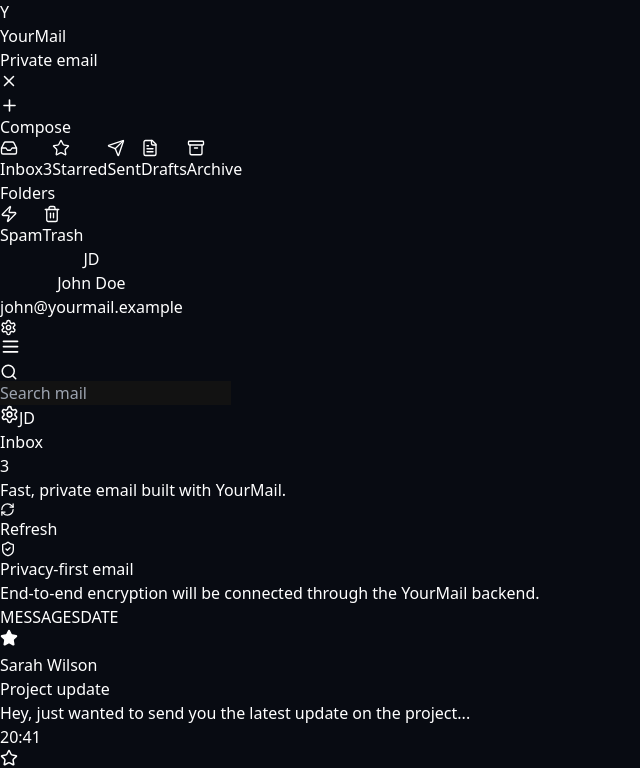
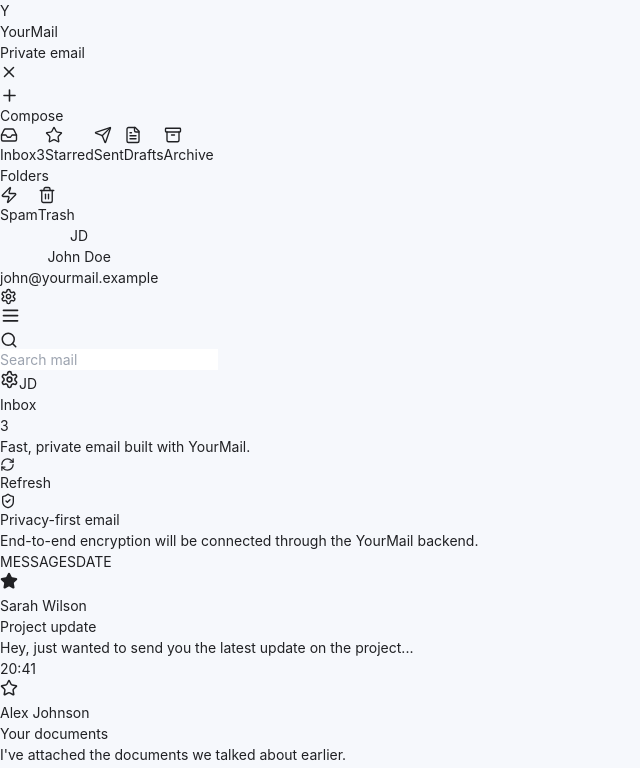
Before and after one commit to Shh12308/email-, a Next.js app: page / in a window 1280 px wide. Shown: the top 768 px of the page, without its empty margins (0-640 px from the left). Built offline with nearby package versions, Linux system fonts and the light colour scheme.

Commit message:
Update globals.css

```diff
--- a/app/globals.css
+++ b/app/globals.css
@@ -1,14 +1,258 @@
 @tailwind base;
 @tailwind components;
 @tailwind utilities;
+
 :root {
-  color-scheme: dark;
+  color-scheme: light;
+
+  --background: #f6f8fc;
+  --foreground: #202124;
+
+  --surface: #ffffff;
+  --surface-hover: #f2f6fc;
+  --surface-active: #e8f0fe;
+
+  --border: #dadce0;
+  --border-subtle: #e8eaed;
+
+  --muted: #5f6368;
+  --muted-light: #80868b;
+
+  --primary: #1a73e8;
+  --primary-hover: #1765cc;
+  --primary-soft: #e8f0fe;
+
+  --danger: #d93025;
+  --success: #188038;
+
+  --shadow-sm: 0 1px 2px rgba(60, 64, 67, 0.12);
+  --shadow-md: 0 2px 8px rgba(60, 64, 67, 0.15);
+
+  font-family:
+    Inter,
+    -apple-system,
+    BlinkMacSystemFont,
+    "Segoe UI",
+    Roboto,
+    Helvetica,
+    Arial,
+    sans-serif;
 }
+
 html,
 body {
   min-height: 100%;
 }
+
+html {
+  background: var(--background);
+}
+
 body {
   margin: 0;
-  background: #080b12;
+  background: var(--background);
+  color: var(--foreground);
+  font-size: 14px;
+  line-height: 1.5;
+  -webkit-font-smoothing: antialiased;
+  text-rendering: optimizeLegibility;
 }
+
+/* Better form controls */
+button,
+input,
+textarea,
+select {
+  font: inherit;
+}
+
+button {
+  color: inherit;
+}
+
+/* Scrollbars */
+* {
+  scrollbar-width: thin;
+  scrollbar-color: #c4c7c5 transparent;
+}
+
+*::-webkit-scrollbar {
+  width: 8px;
+  height: 8px;
+}
+
+*::-webkit-scrollbar-track {
+  background: transparent;
+}
+
+*::-webkit-scrollbar-thumb {
+  background: #c4c7c5;
+  border-radius: 999px;
+}
+
+*::-webkit-scrollbar-thumb:hover {
+  background: #9aa0a6;
+}
+
+/* Mail-style utility classes */
+@layer components {
+  .mail-surface {
+    background: var(--surface);
+    border: 1px solid var(--border-subtle);
+    border-radius: 12px;
+    box-shadow: var(--shadow-sm);
+  }
+
+  .mail-button {
+    display: inline-flex;
+    align-items: center;
+    justify-content: center;
+    gap: 8px;
+    min-height: 36px;
+    padding: 0 16px;
+    border: 0;
+    border-radius: 999px;
+    background: var(--surface);
+    color: var(--foreground);
+    cursor: pointer;
+    transition:
+      background 120ms ease,
+      box-shadow 120ms ease,
+      transform 120ms ease;
+  }
+
+  .mail-button:hover {
+    background: var(--surface-hover);
+    box-shadow: var(--shadow-sm);
+  }
+
+  .mail-button:active {
+    transform: scale(0.98);
+  }
+
+  .mail-button-primary {
+    background: var(--primary);
+    color: white;
+  }
+
+  .mail-button-primary:hover {
+    background: var(--primary-hover);
+  }
+
+  .mail-input {
+    width: 100%;
+    box-sizing: border-box;
+    min-height: 42px;
+    padding: 0 14px;
+    border: 1px solid var(--border);
+    border-radius: 8px;
+    outline: none;
+    background: var(--surface);
+    color: var(--foreground);
+    transition:
+      border-color 120ms ease,
+      box-shadow 120ms ease;
+  }
+
+  .mail-input::placeholder {
+    color: var(--muted-light);
+  }
+
+  .mail-input:focus {
+    border-color: var(--primary);
+    box-shadow: 0 0 0 3px rgba(26, 115, 232, 0.12);
+  }
+
+  .mail-row {
+    background: var(--surface);
+    border-bottom: 1px solid var(--border-subtle);
+    transition: background 100ms ease;
+  }
+
+  .mail-row:hover {
+    background: var(--surface-hover);
+  }
+
+  .mail-row-unread {
+    background: #f8fafd;
+    font-weight: 600;
+  }
+
+  .mail-nav-item {
+    display: flex;
+    align-items: center;
+    gap: 12px;
+    min-height: 40px;
+    padding: 0 16px;
+    border-radius: 0 20px 20px 0;
+    color: var(--foreground);
+    cursor: pointer;
+    transition: background 100ms ease;
+  }
+
+  .mail-nav-item:hover {
+    background: var(--surface-hover);
+  }
+
+  .mail-nav-item-active {
+    background: var(--primary-soft);
+    color: #174ea6;
+    font-weight: 600;
+  }
+
+  .mail-divider {
+    height: 1px;
+    background: var(--border-subtle);
+  }
+}
+
+/* Dark mode — closer to Proton Mail's dark UI */
+@media (prefers-color-scheme: dark) {
+  :root {
+    color-scheme: dark;
+
+    --background: #171717;
+    --foreground: #e7e7e7;
+
+    --surface: #1f1f1f;
+    --surface-hover: #292929;
+    --surface-active: #303030;
+
+    --border: #3a3a3a;
+    --border-subtle: #303030;
+
+    --muted: #a0a0a0;
+    --muted-light: #777;
+
+    --primary: #6ea8fe;
+    --primary-hover: #8bb8ff;
+    --primary-soft: #263b5c;
+
+    --danger: #ff6b6b;
+    --success: #6fcf97;
+
+    --shadow-sm: 0 1px 3px rgba(0, 0, 0, 0.3);
+    --shadow-md: 0 4px 12px rgba(0, 0, 0, 0.35);
+  }
+
+  html,
+  body {
+    background: var(--background);
+  }
+
+  .mail-row-unread {
+    background: #222;
+  }
+
+  * {
+    scrollbar-color: #4a4a4a transparent;
+  }
+
+  *::-webkit-scrollbar-thumb {
+    background: #4a4a4a;
+  }
+
+  *::-webkit-scrollbar-thumb:hover {
+    background: #5a5a5a;
+  }
+}
```
